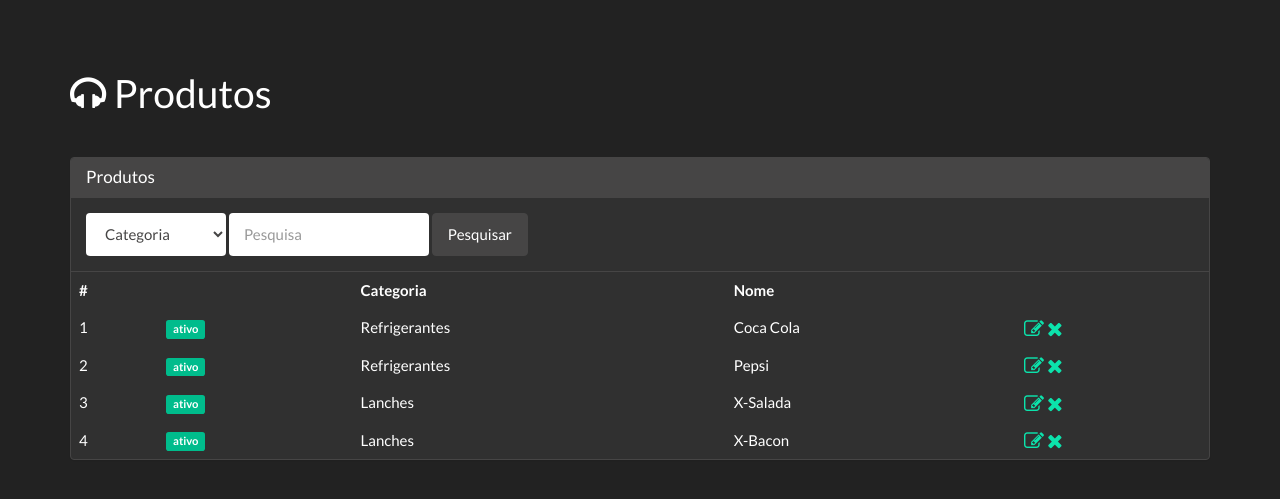
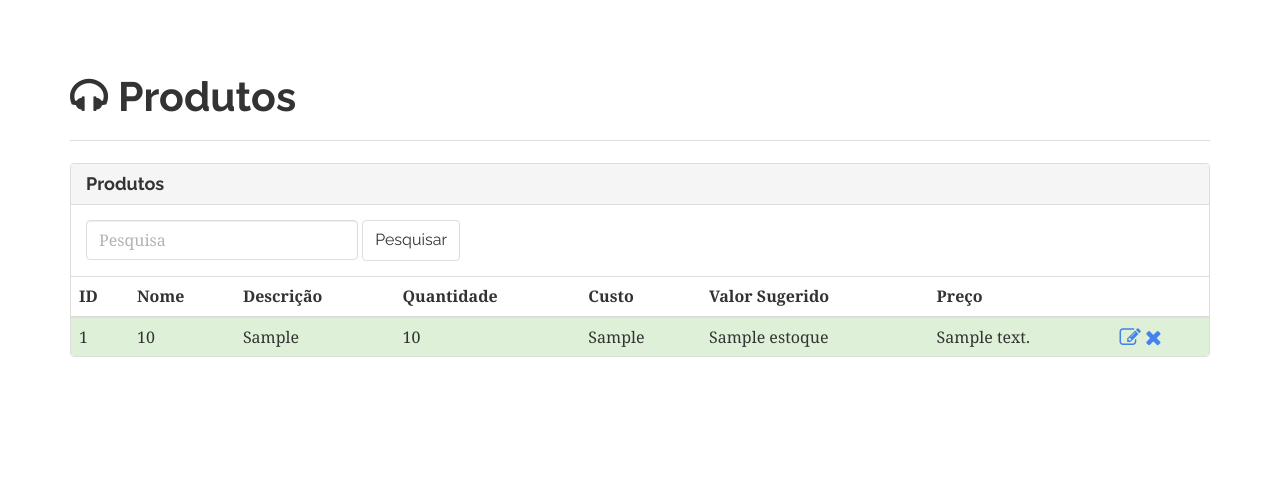
Before and after one commit to TrabalhoOO/I9, a PHP site: page /produtos.php in a window 1280 px wide. Shown: the top 499 px of the page. Run offline with PHP 8.4, Linux system fonts and the light colour scheme; a user stored in the database is signed in; data comes from the database, SQL or seed files in the repository; tables that the repository leaves empty or names only in its code hold one stand-in row (values such as "Sample post"); some libraries are stand-ins or nearby versions.

Commit message:
Atualização de Produtos

```diff
--- a/config.php
+++ b/config.php
@@ -8,7 +8,7 @@ Temas: default, bootstrap
 Temas bootswatch: cosmo, cyborg, darkly, journal, readable, sandstone, simplex, slate, superhero, yeti
 Mais temas em http://bootswatch.com/
 */
-define('TWITTER_BOOTSTRAP_TEMA', 'darkly');
+define('TWITTER_BOOTSTRAP_TEMA', 'readable');
 
 define('BD_HOST', 'localhost');
 define('BD_USUARIO', 'root');
--- a/lib/conexao.php
+++ b/lib/conexao.php
@@ -1,6 +1,6 @@
 <?php
 
-$con = mysqli_connect(BD_HOST, BD_USUARIO, BD_SENHA, BD_NOME);
+$con = new mysqli(BD_HOST, BD_USUARIO, BD_SENHA, BD_NOME);
 
 if (!$con) {
 	echo '<h1>Erro para conectar no banco de dados.</h1>';
--- /dev/null
+++ b/lib/funcoes.js
@@ -0,0 +1,11 @@
+$(document).ready(function () {
+    var linha = $('.linha');
+    linha.find('.quantidade').each(function () {
+        valor = parseInt($(this).text());
+        if (valor > 5) {
+           $(this).parent().addClass('success');
+        } else {
+            $(this).parent().addClass('danger');
+        }
+    });
+})
--- a/nbproject/project.xml
+++ b/nbproject/project.xml
@@ -3,7 +3,7 @@
     <type>org.netbeans.modules.php.project</type>
     <configuration>
         <data xmlns="http://www.netbeans.org/ns/php-project/1">
-            <name>SistemaVenda</name>
+            <name>I9</name>
         </data>
     </configuration>
 </project>
--- a/produtos-editar.php
+++ b/produtos-editar.php
@@ -14,8 +14,8 @@ else {
   $idproduto = (int) $_GET['idproduto'];
 }
 
-$sql = "Select * From produto
-Where (idproduto = $idproduto)";
+$sql = "Select * From produto_estoque
+Where (id_produto = $idproduto)";
 
 $r = mysqli_query($con, $sql);
 
--- a/produtos.php
+++ b/produtos.php
@@ -1,5 +1,4 @@
 <?php
-
 require './protege.php';
 require './config.php';
 require './lib/funcoes.php';
@@ -7,12 +6,9 @@ require './lib/conexao.php';
 
 $idcategoria = 0;
 
-$q ='';
-if(isset($_GET['q'])){
-  $q =trim($_GET['q']);
-}
-if(isset($_GET['idcategoria'])){
-  $idcategoria = (int) $_GET['idcategoria'];
+$q = '';
+if (isset($_GET['q'])) {
+    $q = trim($_GET['q']);
 }
 ?>
 <!DOCTYPE html>
@@ -28,7 +24,6 @@ if(isset($_GET['idcategoria'])){
 
         <?php
         criarNav($_SESSION['tipo']);
-
         ?>
 
         <div class="container">
@@ -45,17 +40,6 @@ if(isset($_GET['idcategoria'])){
                     <form class="form-inline" role="form" method="get" action="">
                         <div class="form-group">
                             <label class="sr-only" for="fq">Pesquisa</label>
-        <select class="form-control" name="idcategoria">
-            <option value="0">Categoria</option>
-            <?php
-$sql = 'Select idcategoria,categoria from categoria where (status = 1)';
-$exec = mysqli_query($con, $sql);
-while($r = mysqli_fetch_assoc($exec)){
-
-        ?>
-        <option value="<?php echo $r['idcategoria']; ?>" <?php if($idcategoria == $r['idcategoria']){?> selected <?php } ?>><?php echo $r['categoria'];?></option>
-       <?php } ?>
-        </select>
                             <input type="search" class="form-control" id="fq" name="q" placeholder="Pesquisa" value="<?php echo $q; ?>">
                         </div>
                         <button type="submit" class="btn btn-default">Pesquisar</button>
@@ -65,46 +49,48 @@ while($r = mysqli_fetch_assoc($exec)){
                 <table class="table table-striped table-hover">
                     <thead>
                         <tr>
-        <th>#</th>
-        <th></th>
-        <th>Categoria</th>
+                            <th>ID</th>
                             <th>Nome</th>
+                            <th>Descrição</th>
+                            <th>Quantidade</th>
+                            <th>Custo</th>
+                            <th>Valor Sugerido</th>
+                            <th>Preço</th>
                             <th></th>
                         </tr>
                     </thead>
                     <tbody>
                         <?php
-        $sql = "Select produto.idproduto, produto, produto.status, categoria from produto inner join categoria on produto.idcategoria = categoria.idcategoria";
-        $array = array();
-        if($q != ''){
-          $array[] = "(produto like '%$q%')";
+                        $sql = "Select id_produto, qntd_total, custo_final, valor_sugerido, preco_venda,nome,descricao from produto_estoque ";
+
+                        if ($q != '') {
+                            $sql .= "WHERE nome like ? ";
                         }
-        if($idcategoria > 0){
-          $array[] = "(categoria.idcategoria = $idcategoria)";
+                        $con->prepare($sql);
+                        if ($stmt = $con->prepare($sql)) {
+
+                            if ($q != null) {
+                                $like = "%".$q."%";
+                                $stmt->bind_param("s",$like);
                             }
-        if($array){
-          $sql .= " Where ".join(' or ',$array);
-        }
-
-        $consulta = mysqli_query($con,$sql);
-        while( $resultado = mysqli_fetch_assoc($consulta)){
+                            $stmt->execute();
+                            $stmt->bind_result($id_produto, $nome, $descricao, $quantidade, $custo, $valor_sugerido, $preco_venda);
+                            while ($stmt->fetch()) {
                                 ?>
-      <tr>
-        <td><?php echo $resultado['idproduto'];   ?></td>
+                                <tr class="linha">
+                                    <td><?php echo $id_produto; ?></td>
+                                    <td><?php echo $nome; ?></td>
+                                    <td><?php echo $descricao; ?></td>
+                                    <td class="quantidade"><?php echo $quantidade ?></td>
+                                    <td><?php echo $custo; ?></td>
+                                    <td><?php echo $valor_sugerido ?></td>
+                                    <td><?php echo $preco_venda ?></td>
                                     <td>
-          <?php if($resultado['status'] == PRODUTO_ATIVO){  ?>
-          <span class="label label-success">ativo</span>
-          <?php } else { ?>
-          <span class="label label-warning">inativo</span>
-          <?php } ?>
-        </td>
-        <td><?php echo $resultado['categoria'];?></td>
-        <td><?php echo $resultado['produto']; ?></td>
-        <td>
-          <a href="produtos-editar.php?idproduto=<?php echo $resultado['idproduto'];?>" title="Editar produto"><i class="fa fa-edit fa-lg"></i></a>
-          <a href="produtos-apagar.php?idproduto=<?php echo $resultado['idproduto'];?>" title="Remover produto"><i class="fa fa-times fa-lg"></i></a>
+                                        <a href="produtos-editar.php?idproduto=<?php echo $id_produto; ?>" title="Editar produto"><i class="fa fa-edit fa-lg"></i></a>
+                                        <a href="produtos-apagar.php?idproduto=<?php echo $id_produto; ?>" title="Remover produto"><i class="fa fa-times fa-lg"></i></a>
                                     </td>
                                 </tr><?php
+                    }
                 }
                         ?>
                     </tbody>
@@ -114,6 +100,7 @@ while($r = mysqli_fetch_assoc($exec)){
         </div>
 
         <script src="./lib/jquery.js"></script>
+        <script src="./lib/funcoes.js"></script>
         <script src="./lib/bootstrap/js/bootstrap.min.js"></script>
 
     </body>
```
Lines whose indentation alone changed are shown as unchanged.
